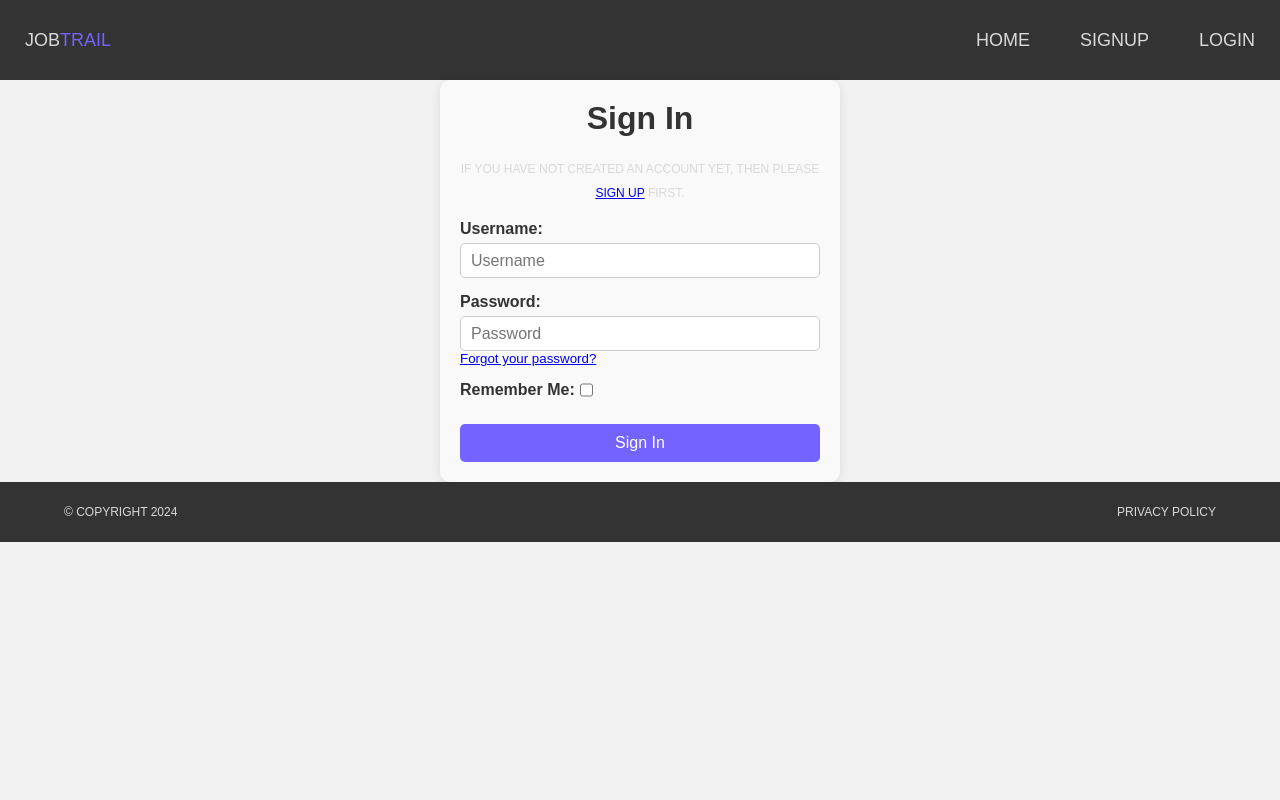
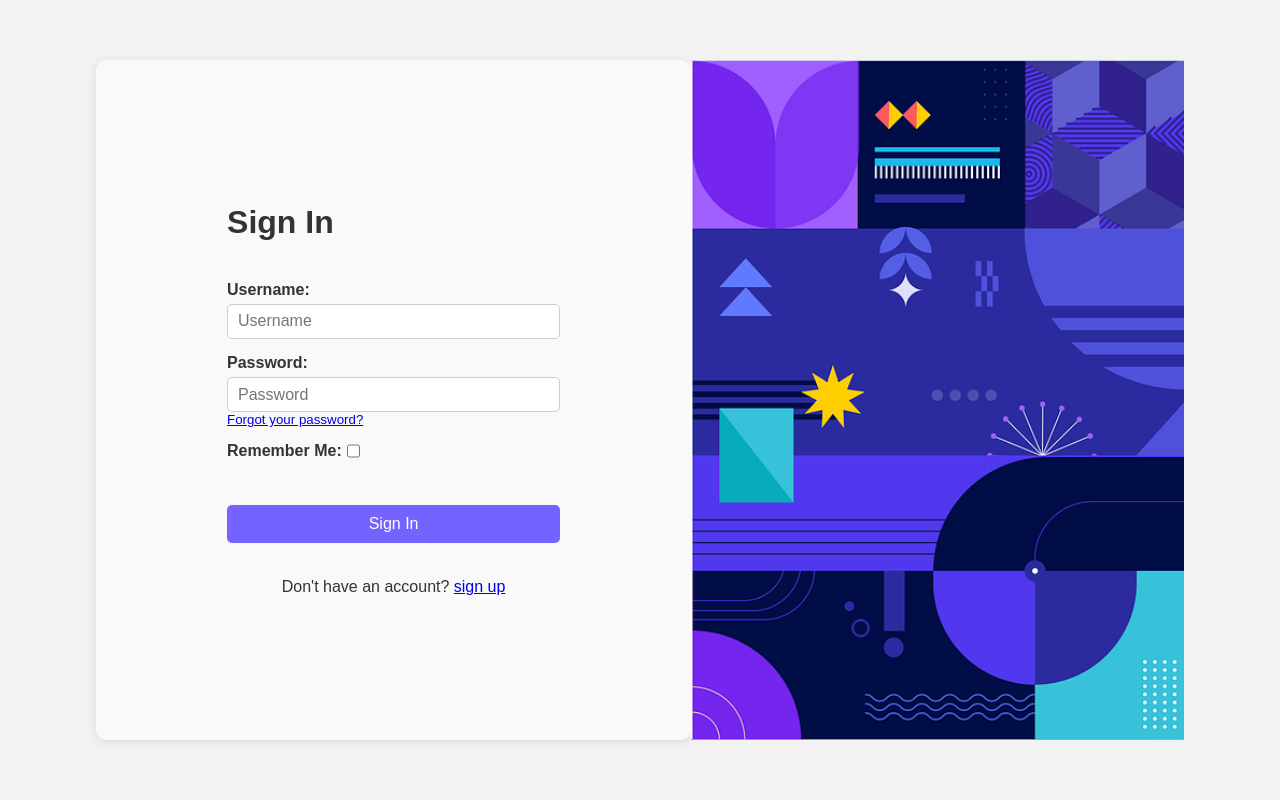
Before and after one commit to ShaneDoyleDev/jobtrail, a Django app: page /accounts/login/ in a window 1280 px wide. Run offline with Django 5.2, Linux system fonts and the light colour scheme; some libraries are stand-ins or nearby versions.

Commit message:
form design

```diff
--- /dev/null
+++ b/static/css/forms.css
@@ -0,0 +1,46 @@
+.form-flex-box {
+    display: flex;
+    justify-content: center;
+    align-items: center;
+    width: 100%;
+    height: 100dvh;
+}
+
+.form-component-box {
+    display: flex;
+    width: 85%;
+    height: 85dvh;
+    max-width: 1200px;
+}
+
+.form-component-form {
+    width: 50%;
+    margin: 0;
+    max-width: none;
+
+}
+
+.form-component-bg-image {
+    width: 50%;
+    background-image: url('../images/form-bg.png');
+    background-repeat: no-repeat;
+    background-size: cover;
+}
+
+.forms-container {
+    width: 60%;
+    display: flex;
+    justify-content: center;
+    align-items: center;
+    flex-direction: column;
+    gap: 20px;
+}
+
+.account-form {
+    gap: 20px;
+}
+
+.forms-container h1{
+    width: 100%;
+    text-align: left;
+}
--- a/templates/account/login.html
+++ b/templates/account/login.html
@@ -1,4 +1,4 @@
-{% extends "base.html" %}
+{% extends "forms-base.html" %}
 {% load i18n %}
 {% load allauth account %}
 {% block title %}
@@ -6,12 +6,11 @@
 {% endblock title %}
 
 {% block content %}
-<div class="account-container">
+<div class="form-flex-box">
+    <div class="form-component-box">
+        <div class="form-component-form account-container forms-container">
+            <div class="forms-container">
                 <h1 class="account-heading">{% trans "Sign In" %}</h1>
-
-    <p class="account-text">
-        {% blocktranslate %}If you have not created an account yet, then please <a href="{{ signup_url }}">sign up</a> first.{% endblocktranslate %}
-    </p>
 
                 <form method="post" action="{% url 'account_login' %}" class="account-form">
                     {% csrf_token %}
@@ -66,6 +65,18 @@
                         </button>
                     </div>
                 </form>
+                <div>
+                    <p class="account-text"></p>
+                    {% blocktranslate %}Don't have an account? <a href="{{ signup_url }}">sign up</a>{% endblocktranslate %}
+                    </p>
+                </div>
+            </div>
+        </div>
+        <div class="form-component-bg-image">
+
+        </div>
+    </div>
+
 </div>
 
 {% endblock content %}
--- a/templates/base.html
+++ b/templates/base.html
@@ -5,7 +5,6 @@
   <head>
     <meta charset="UTF-8" />
     <meta name="viewport" content="width=device-width, initial-scale=1.0" />
-
     <title>
       JobTrail -{% block title %}
 
@@ -16,11 +15,7 @@
     <link rel="stylesheet" href="{% static 'css/header.css' %}" />
     <link rel="stylesheet" href="{% static 'css/footer.css' %}" />
     <link rel="stylesheet" href="{% static 'css/landing-page.css' %}" />
-    <link rel="stylesheet" href="https://cdnjs.cloudflare.com/ajax/libs/font-awesome/6.6.0/css/all.min.css" integrity="sha512-Kc323vGBEqzTmouAECnVceyQqyqdsSiqLQISBL29aUW4U/M7pSPA/gEUZQqv1cwx4OnYxTxve5UMg5GT6L4JJg==" crossorigin="anonymous" referrerpolicy="no-referrer" />
     {% block extra_css %}
-
-    {% endblock %}
-    {% block extra_cdn %}
 
     {% endblock %}
   </head>
@@ -44,8 +39,7 @@
     <footer>
       {% include 'footer.html' %}
     </footer>
-    {% block extra_js %}
-
-    {% endblock %}
+    <script src="https://kit.fontawesome.com/f8d980d35b.js" crossorigin="anonymous"></script>
+    <script src="{% static 'js/index.js' %}" crossorigin="anonymous"></script>
   </body>
 </html>
--- /dev/null
+++ b/templates/forms-base.html
@@ -0,0 +1,27 @@
+{% load static %}
+
+<!DOCTYPE html>
+<html lang="en">
+  <head>
+    <meta charset="UTF-8" />
+    <meta name="viewport" content="width=device-width, initial-scale=1.0" />
+    <title>
+      JobTrail -{% block title %}
+
+      {% endblock %}
+    </title>
+
+    <link rel="stylesheet" href="{% static 'css/base.css' %}" />
+    <link rel="stylesheet" href="{% static 'css/forms.css' %}" />
+    {% block extra_css %}
+
+    {% endblock %}
+  </head>
+  <body>
+
+    {% block content %}
+    {% endblock %}
+
+    <script src="https://kit.fontawesome.com/f8d980d35b.js" crossorigin="anonymous"></script>
+  </body>
+</html>
--- a/templates/header.html
+++ b/templates/header.html
@@ -1,36 +1,36 @@
+
 <nav>
     <ul class="nav-left">
         <li>
             <a href="#" class="home-link">Job<span class="home-link-tag">TRAIL</span></a>
         </li>
     </ul>
-    <ul class="nav-right">
-        <li>
-            <a href="{% url 'home' %}">Home</a>
+    <ul id='menu' class="nav-right">
+        <li class="hidden">
+            <a href="{% url 'home' %}">Dashboard</a>
         </li>
         {% if user.is_authenticated %}
-        <li>
-            <a href="{% url 'dashboard' %}">Dashboard</a>
-        </li>
-        <li>
-            <a href="{% url 'account_set_password' %}">Password Reset</a>
-        </li>
-        <li>
+        <li  class="hidden">
             <a href="{% url 'profile_update' %}">Profile Details</a>
         </li>
-        <li>
+        <li class="hidden">
             <a href="{% url 'jobapplication_create' %}">Create Job Application</a>
         </li>
-        <li>
+        <li class="hidden">
             <a href="{% url 'account_logout' %}">Logout</a>
         </li>
-
+        <li class="hidden">
+            <i class="fa-solid fa-burger"></i>
+        </li>
         {% else %}
-        <li>
+        <li class="hidden">
             <a href="{% url 'account_signup' %}">Signup</a>
         </li>
-        <li>
+        <li class="hidden">
             <a href="{% url 'account_login' %}">Login</a>
+        </li>
+        <li id='hamburger' class="hamburger-menu">
+            <i class="fa-solid fa-burger" style="color: white;"></i>
         </li>
     </ul>
 </nav>
```
Also changed, not shown: static/js/index.js (added, +27 -0 lines), static/images/form-bg.png (added). Lines whose indentation alone changed are shown as unchanged.
